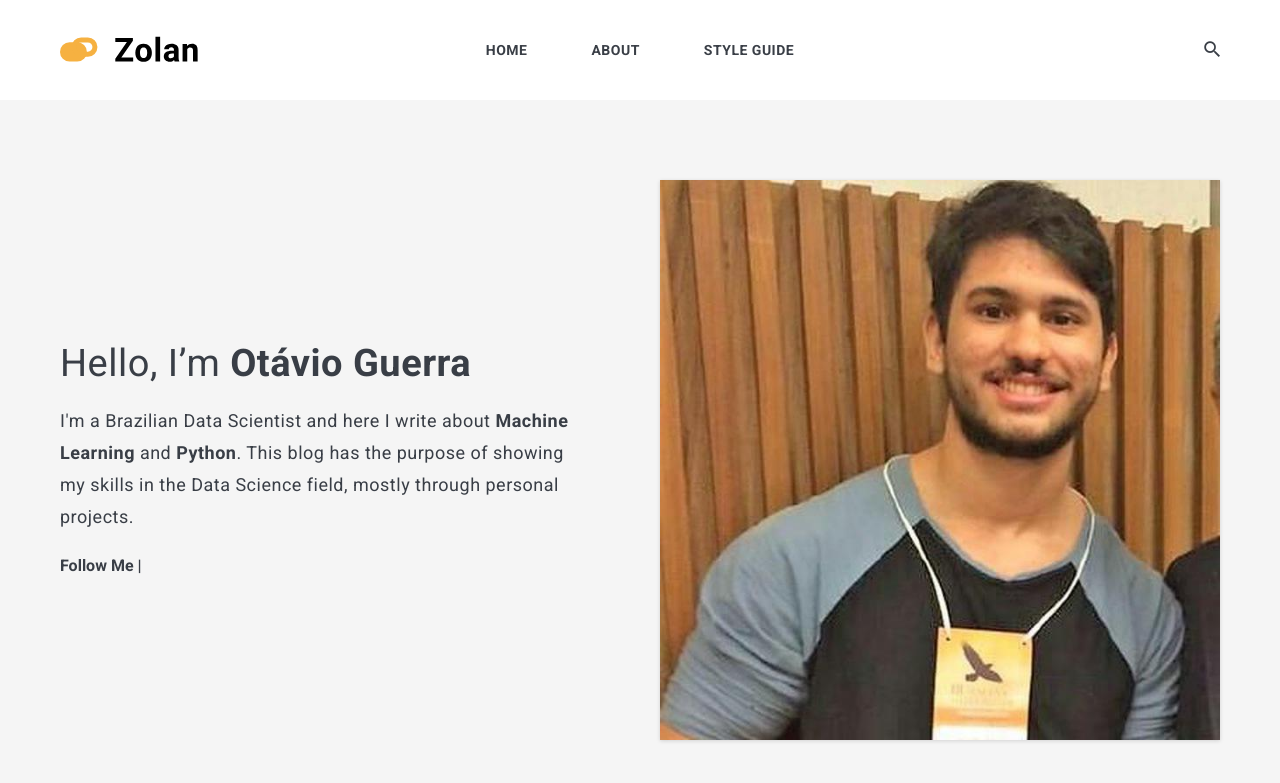
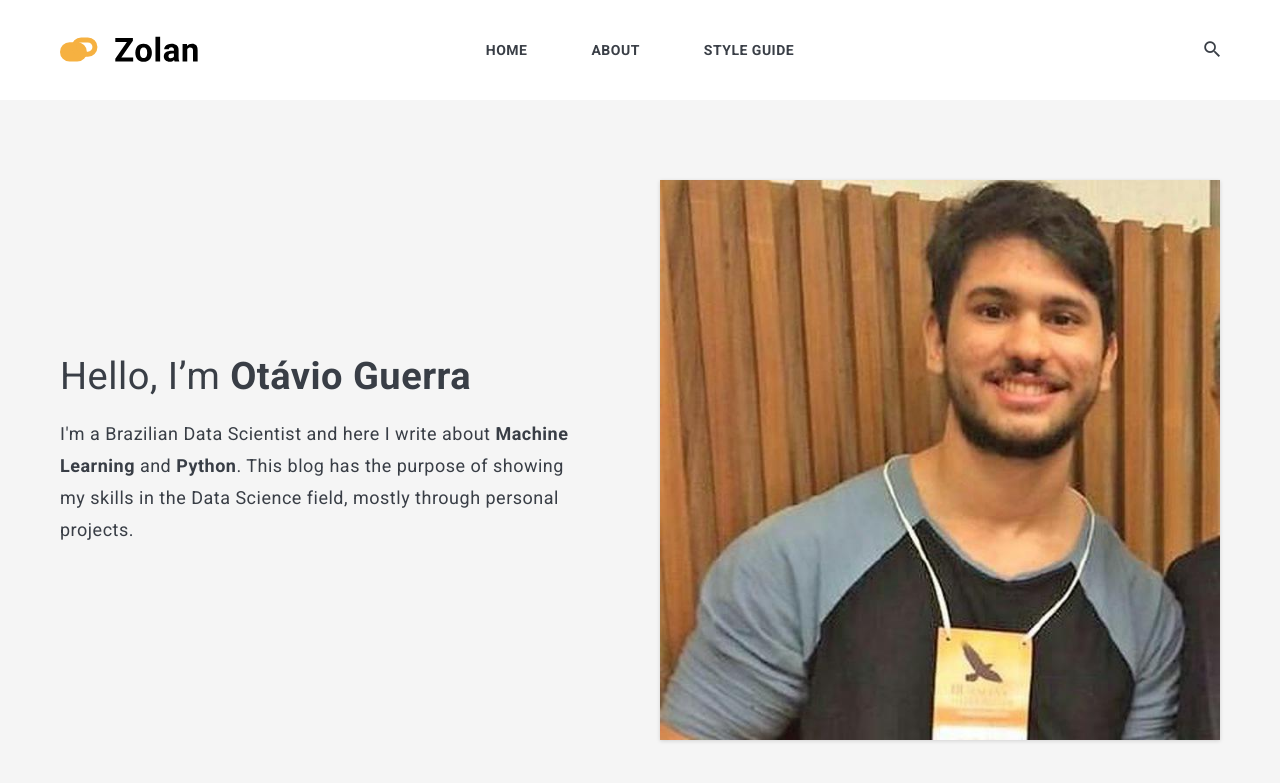
Before and after one commit to otaviomguerra/blog, a Jekyll site: the page built from index.html, in a window 1280 px wide and 900 px high. Shown: the top 783 px of the window. Built offline with Jekyll 4.4.1, drawn with Linux system fonts in a browser that asks for light colours; nearby versions of some CDN libraries; the list of posts is cut into pages by our own code.

Commit message:
Removing follow me

```diff
--- a/_includes/hero.html
+++ b/_includes/hero.html
@@ -7,7 +7,7 @@
           <h1 class="hero__title">{{ site.data.settings.author.say-hello }}</h1>
           <p class="hero__subtitle">{{ site.data.settings.author.bio }}</p>
           <div class="hero__social">
-            <span class="hero__social-title">Follow Me |</span>
+            <span class="hero__social-title"></span>
             {% include contact-link.html %}
           </div>
         </div>
```
